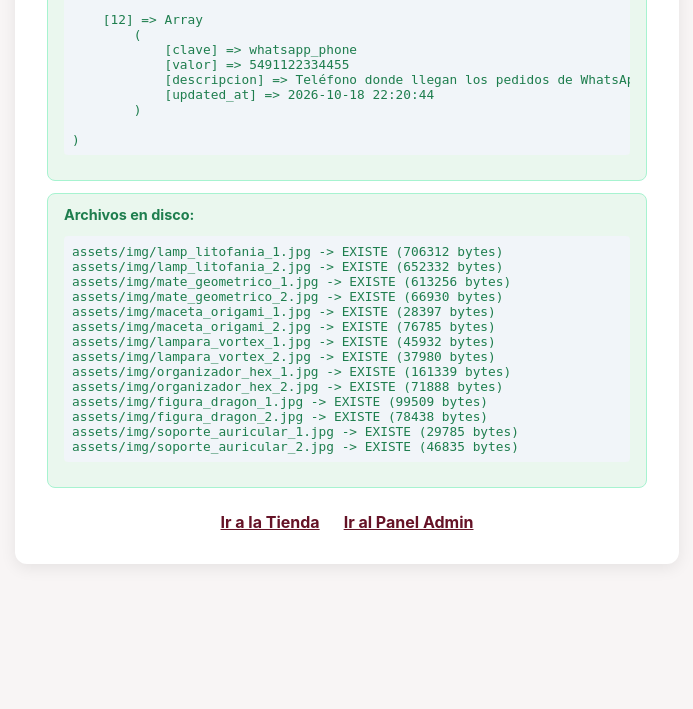
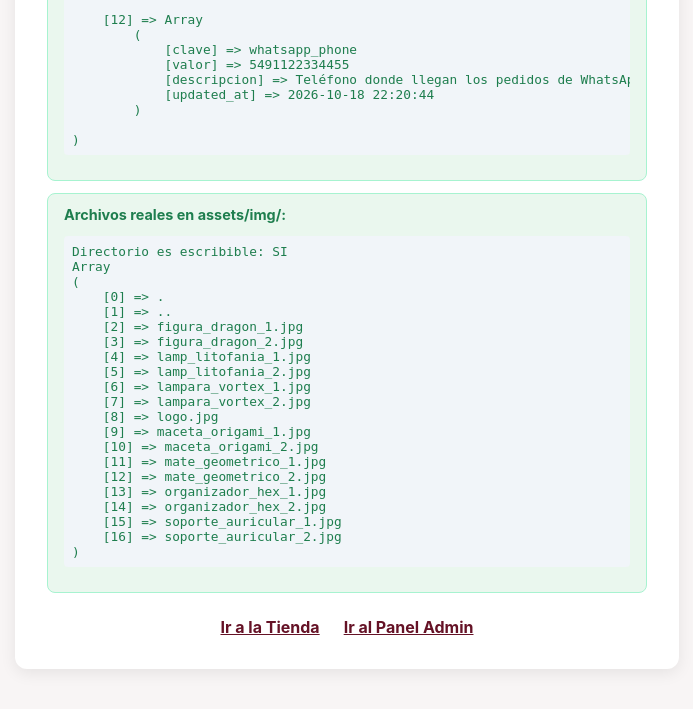
Before and after one commit to TomaasVegaa/Rincon3D, a PHP site: page /check.php in a window 1280 px wide. Shown: the part 3966-4675 px from the top of the page, without its empty margins (293-986 px from the left). Before the commit the page ends 4531 px from the top, so only its background shows below. Run offline with PHP 8.4, Linux system fonts and the light colour scheme; data comes from the database, SQL or seed files in the repository.

Commit message:
debug: scan assets/img directory and check writability

```diff
--- a/check.php
+++ b/check.php
@@ -66,12 +66,11 @@ header('Content-Type: text/html; charset=utf-8');
                 $dbCfg = $db->query("SELECT * FROM configuracion")->fetchAll();
                 echo '<div class="item ok"><strong>Configuración en DB:</strong><pre>' . htmlspecialchars(print_r($dbCfg, true)) . '</pre></div>';
 
-                // Check file exists on disk
-                echo '<div class="item ok"><strong>Archivos en disco:</strong><pre>';
-                foreach ($dbImgs as $img) {
-                    $localPath = __DIR__ . '/' . $img['url_imagen'];
-                    echo $img['url_imagen'] . ' -> ' . (file_exists($localPath) ? 'EXISTE (' . filesize($localPath) . ' bytes)' : 'NO EXISTE') . "\n";
-                }
+                echo '<div class="item ok"><strong>Archivos reales en assets/img/:</strong><pre>';
+                $imgDir = __DIR__ . '/assets/img';
+                echo "Directorio es escribible: " . (is_writable($imgDir) ? 'SI' : 'NO') . "\n";
+                $filesInDir = scandir($imgDir);
+                print_r($filesInDir);
                 echo '</pre></div>';
             }
         } catch (Throwable $e) {
```
